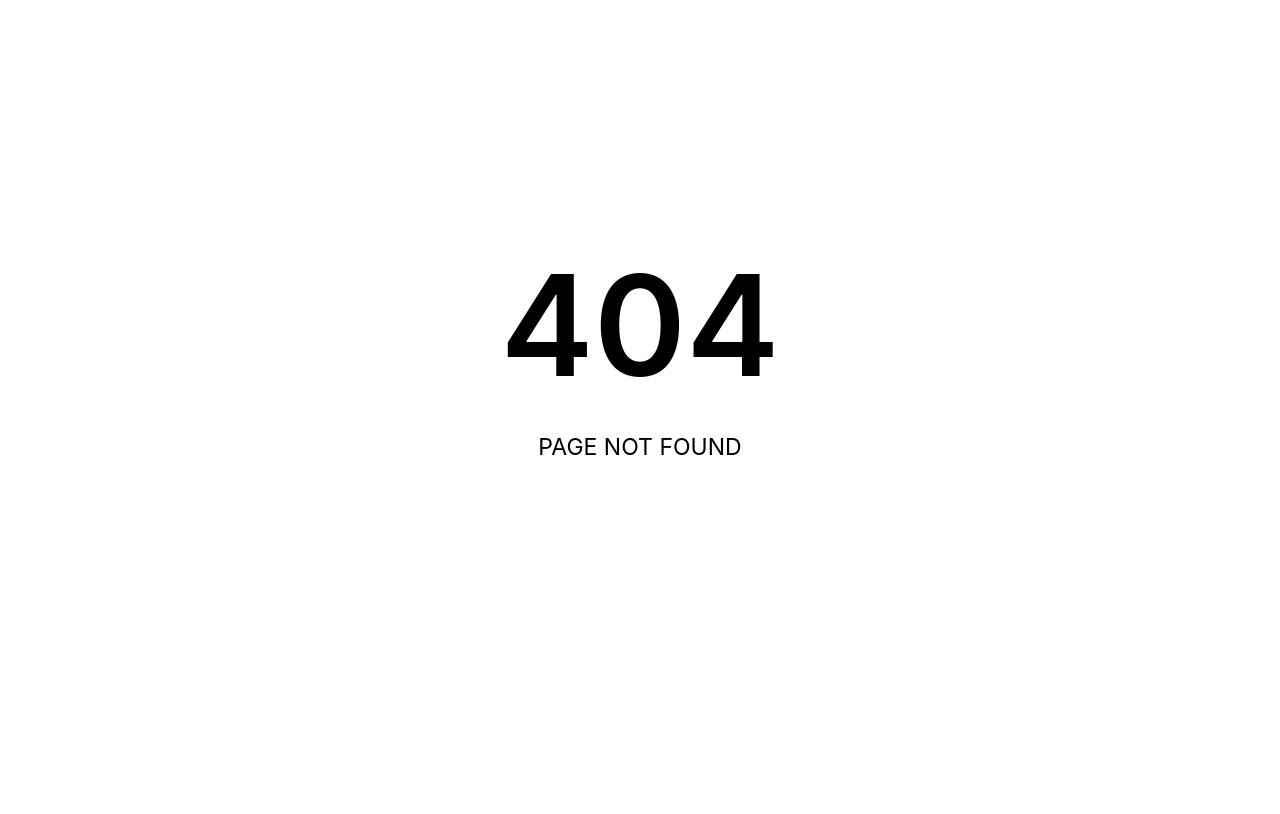
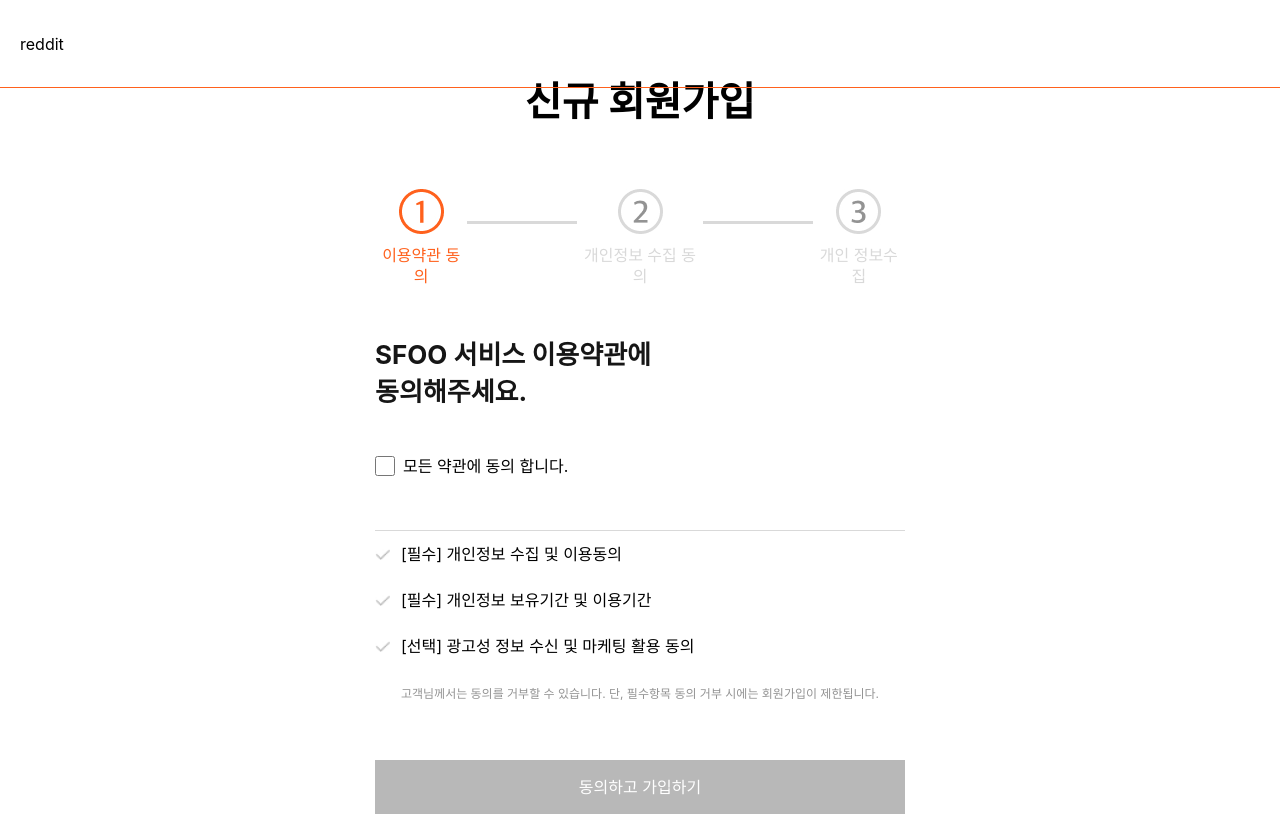
Before and after one commit to TeamDogeC-2/DogeC-2, a React (Create React App) app in the folder StudentSoup/src/main/frontend/: page /register1 in a window 1280 px wide. Before the commit this address had no page. Built offline with nearby package versions, Linux system fonts and the light colour scheme.

Commit message:
-feat : mainpage 및 register1,2 라우터 연결

```diff
--- a/StudentSoup/src/main/frontend/src/Routes.tsx
+++ b/StudentSoup/src/main/frontend/src/Routes.tsx
@@ -1,10 +1,15 @@
 import { Switch, Route } from "react-router-dom";
 import Err404 from "./component/common/Err404";
+import Home from "./components/home/homeComponent";
+import Register1 from "./components/register/register1";
+import Register2 from "./components/register/register2";
 
 const Routes = () => {
   return (
     <Switch>
-      {/* <Route exact path="/404" component={Err404} /> */}
+      <Route exact path="/home" component={Home} />
+      <Route exact path="/register1" component={Register1} />
+      <Route exact path="/register2" component={Register2} />
       <Route component={Err404} />
     </Switch>
   );
--- a/StudentSoup/src/main/frontend/src/components/register/register1.tsx
+++ b/StudentSoup/src/main/frontend/src/components/register/register1.tsx
@@ -1,3 +1,4 @@
+import { Link } from "react-router-dom";
 import RegisterNavbar from "../common/registerNavbar";
 
 const Register = () => {
@@ -55,7 +56,11 @@ const Register = () => {
             <span className="text-[12px] fw-400 leading-[16px] text-[#939393] mt-[28px]">고객님께서는 동의를 거부할 수 있습니다. 단, 필수항목 동의 거부 시에는 회원가입이 제한됩니다.</span>
           </div>
           <div className="w-[530px] h-[54px] mt-[56px] bg-[#B8B8B8] flex justify-center items-center">
-            <button className="w-full h-full text-[16px] fw-400 leading-[22px] text-white">동의하고 가입하기</button>
+            <Link to="/register2" className="w-full h-full">
+              <button className="w-full h-full text-[16px] fw-400 leading-[22px] text-white">
+                동의하고 가입하기
+              </button>
+            </Link>
           </div>
         </div>
       </div>
--- a/StudentSoup/src/main/frontend/src/components/register/register2.tsx
+++ b/StudentSoup/src/main/frontend/src/components/register/register2.tsx
@@ -40,7 +40,7 @@ const Register2 = () => {
 
     const checkPW=(e: ChangeEvent<HTMLInputElement>)=>{
         const newValue = e.target.value;
-        // setConfirmPassword(newValue);
+        setConfirmPassword(newValue);
         if(password === newValue){
             setCheckButton(true);
         }
```
